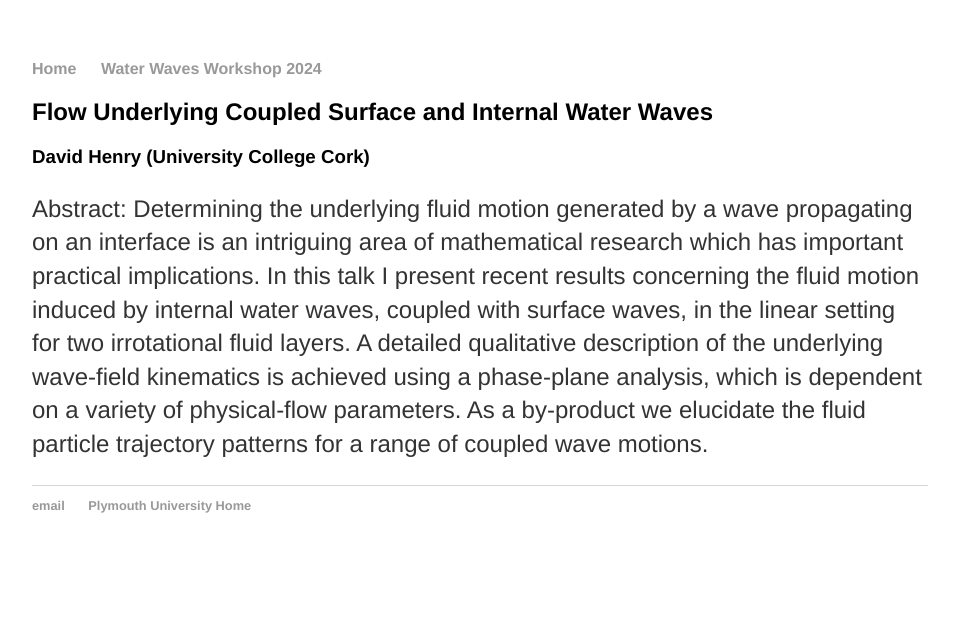
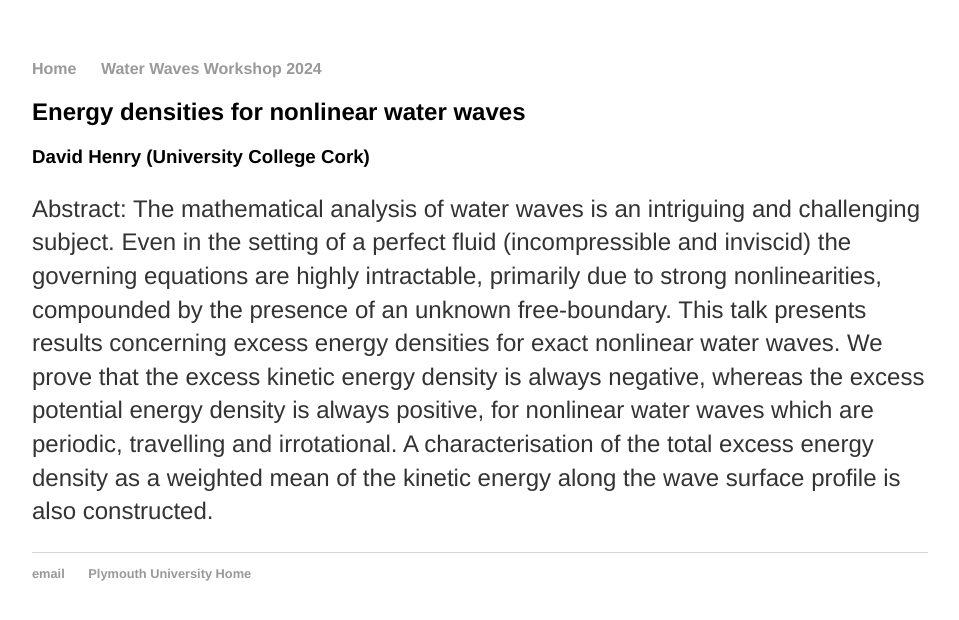
Before and after one commit to rstuhlmeier/rstuhlmeier.github.io, a Jekyll site: the page built from conferences/DHenryAbstract.html, in a window 1280 px wide. Shown: the top 620 px of the page, without its empty margins (160-1119 px from the left). Built offline with Jekyll 4.4.1, drawn with Linux system fonts in a browser that asks for light colours.

Commit message:
Update DHenryAbstract.html

```diff
--- a/conferences/DHenryAbstract.html
+++ b/conferences/DHenryAbstract.html
@@ -4,9 +4,9 @@ title: Flow Underlying Coupled Surface and Internal Water Waves - David Henry
 ---
 
 
-<h2>Flow Underlying Coupled Surface and Internal Water Waves </h2>
+<h2>Energy densities for nonlinear water waves</h2>
 <h3>David Henry (University College Cork)</h3>
 
 <p>
-  Abstract: Determining the underlying fluid motion generated by a wave propagating on an interface is an intriguing area of mathematical research which has important practical implications. In this talk I present recent results concerning the fluid motion induced by internal water waves, coupled with surface waves, in the linear setting for two irrotational fluid layers. A detailed qualitative description of the underlying wave-field kinematics is achieved using a phase-plane analysis, which is dependent on a variety of physical-flow parameters. As a by-product we elucidate the fluid particle trajectory patterns for a range of coupled wave motions.
+  Abstract: The mathematical analysis of water waves is an intriguing and challenging subject. Even in the setting of a perfect fluid (incompressible and inviscid) the governing equations are highly intractable, primarily due to strong nonlinearities, compounded by the presence of an unknown free-boundary. This talk presents results concerning excess energy densities for exact nonlinear water waves. We prove that the excess kinetic energy density is always negative, whereas the excess potential energy density is always positive, for nonlinear water waves which are periodic, travelling and irrotational. A characterisation of the total excess energy density as a weighted mean of the kinetic energy along the wave surface profile is also constructed.
 </p>
```
